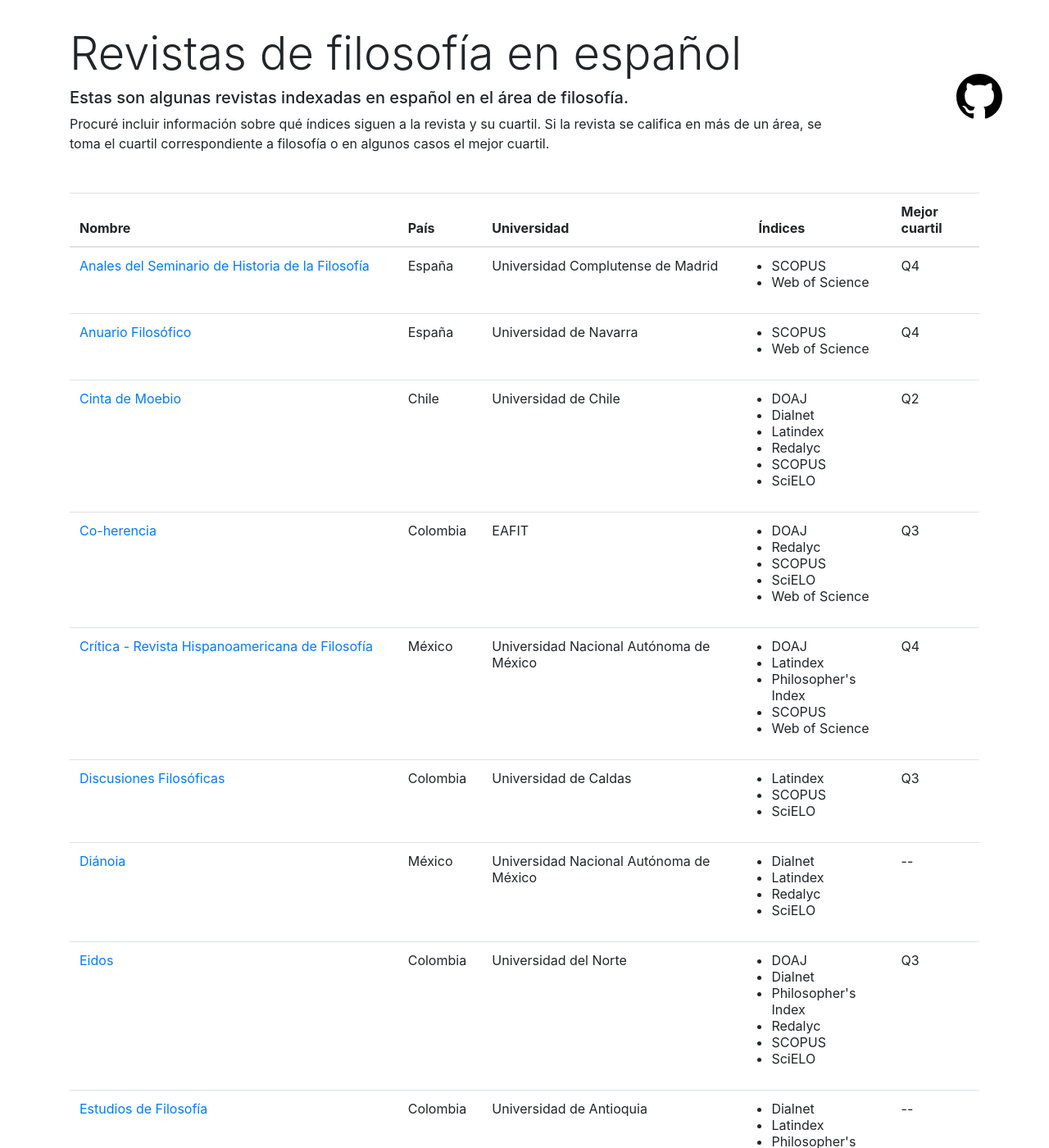
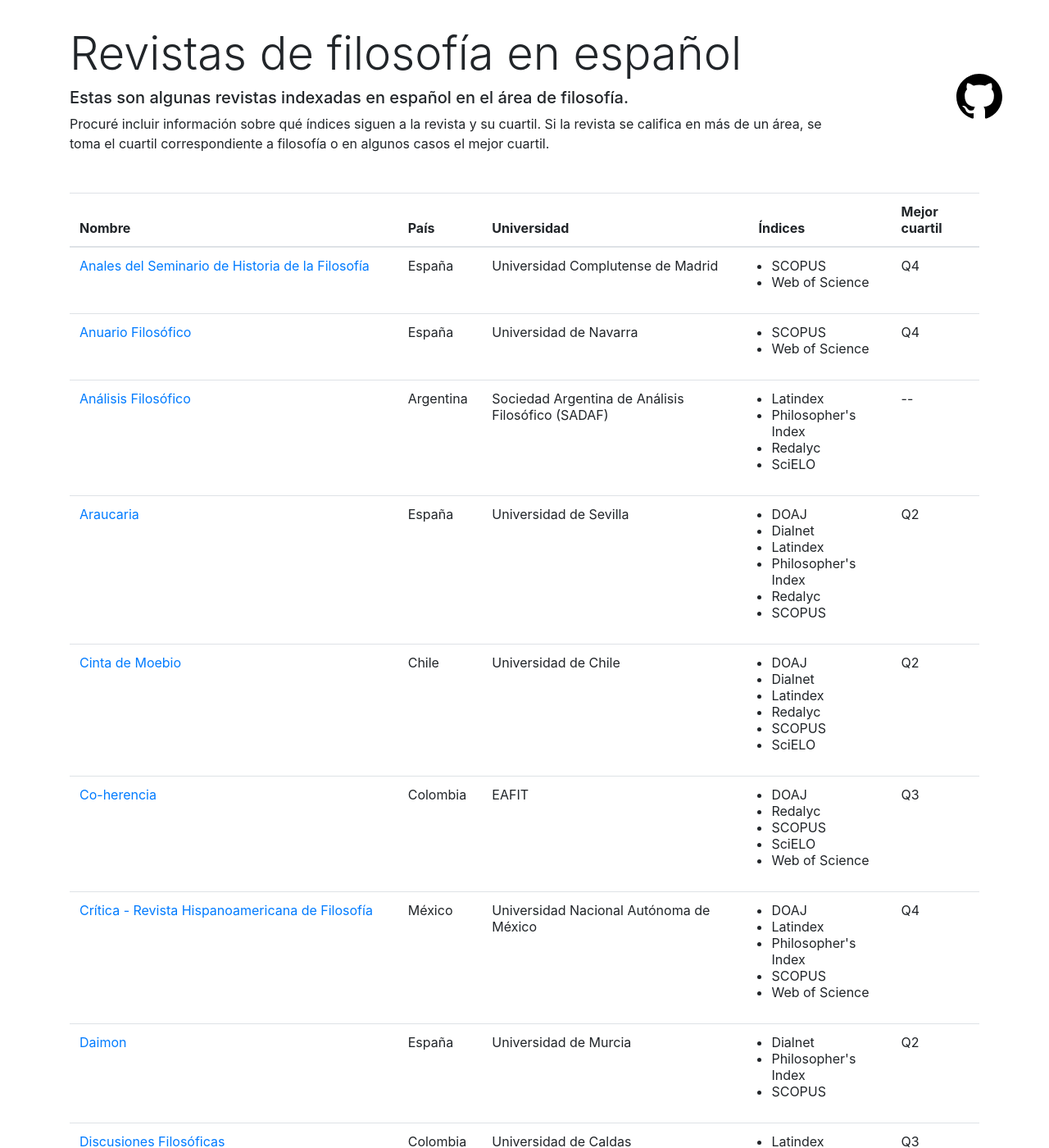
Before and after one commit to juanrloaiza/revistas_filosofia, a Jekyll site: the page built from index.md, in a window 1280 px wide and 1400 px high. Shown: the whole window at 82% size. Built offline with Jekyll 4.4.1, drawn with Linux system fonts in a browser that asks for light colours; comment, search, counter and statistics services are not loaded; some of the changed text lies outside the part shown.

Commit message:
Agrege más revistas

```diff
--- a/_data/revistas.yml
+++ b/_data/revistas.yml
@@ -209,3 +209,45 @@
     - Philosopher's Index
     - Dialnet
     - SciELO
+
+- nombre: Análisis Filosófico
+  pais: Argentina
+  universidad: Sociedad Argentina de Análisis Filosófico (SADAF)
+  web: http://www.sadaf.org.ar/index.php?option=com_k2&view=item&layout=item&id=554&Itemid=263&lang=es
+  indices:
+    - SciELO
+    - Redalyc
+    - Latindex
+    - Philosopher's Index
+
+- nombre: Daimon
+  pais: España
+  universidad: Universidad de Murcia
+  web: http://revistas.um.es/daimon
+  cuartil: 2
+  indices:
+    - Dialnet
+    - Philosopher's Index
+    - SCOPUS
+
+- nombre: Araucaria
+  pais: España
+  universidad: Universidad de Sevilla
+  cuartil: 2
+  indices:
+    - Redalyc
+    - Latindex
+    - Dialnet
+    - Philosopher's Index
+    - DOAJ
+    - SCOPUS
+  web: https://institucional.us.es/araucaria/
+
+- nombre: Praxis Filosófica
+  web: http://praxisfilosofica.univalle.edu.co/
+  universidad: Universidad del Valle
+  pais: Colombia
+  indices:
+    - Dialnet
+    - Latindex
+    - Redalyc
```
